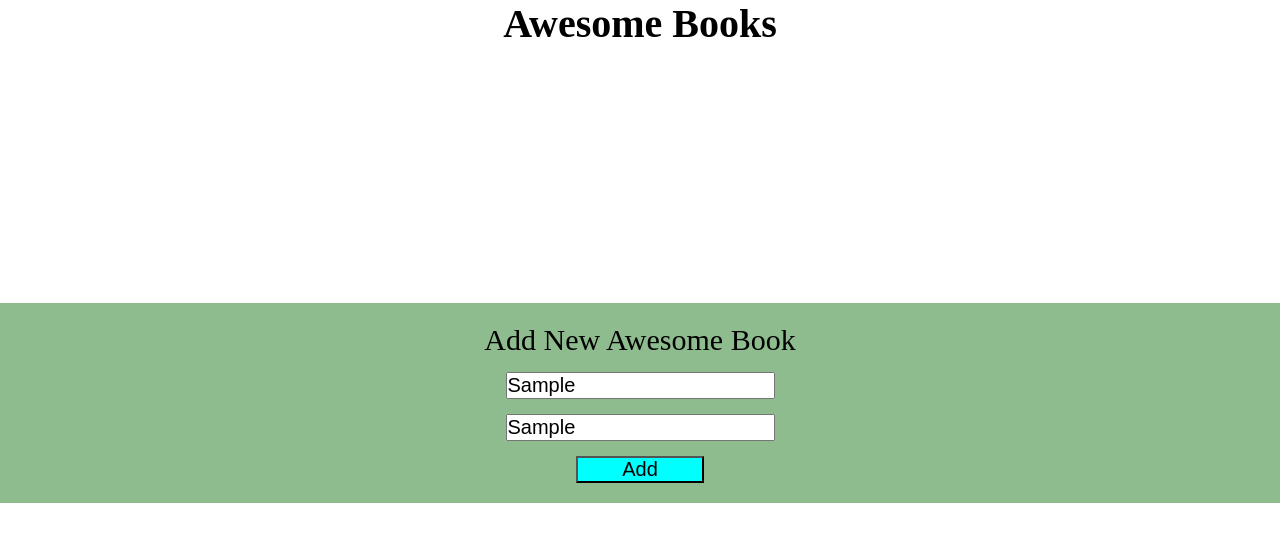
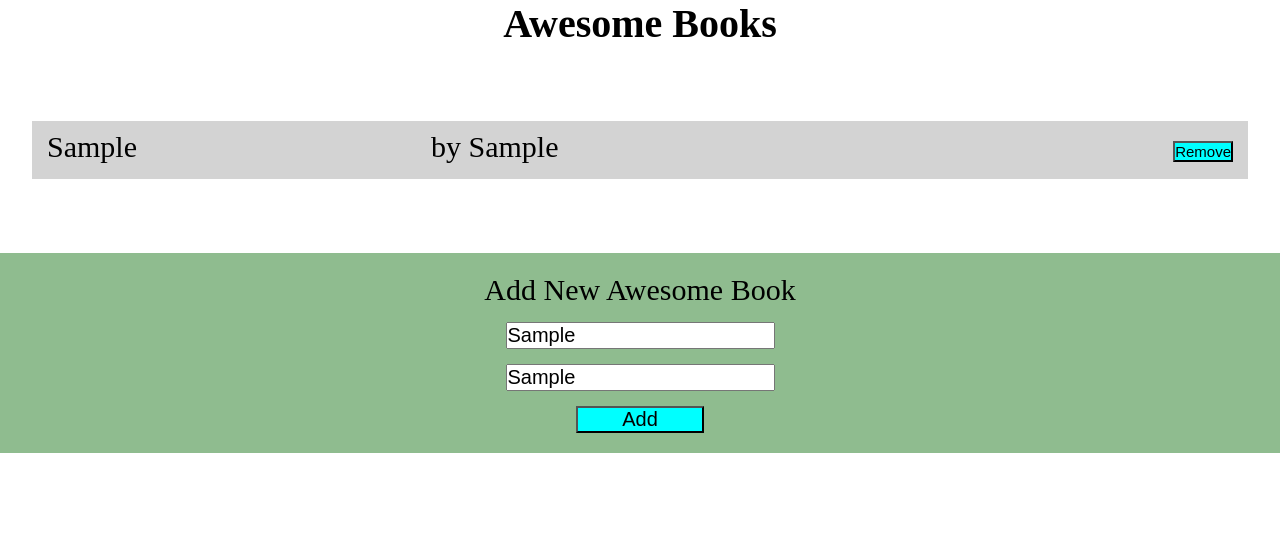
Before and after one commit to Boku52500/Awesome-Books, a plain HTML site: page index.html in a window 1280 px wide. Both pictures are taken after typing "Sample", "Sample" into the empty fields and a click on the button "Add". Drawn offline with Linux system fonts and the light colour scheme.

Commit message:
Finished project.

```diff
--- a/script.js
+++ b/script.js
@@ -36,13 +36,15 @@ class Second {
       booksSection.innerHTML = '';
     }
     const bookInfo = document.createElement('div');
+    bookInfo.classList.add('allBook');
     const info = `
+    <div class="author-title">
     <p class="title">${item.title}</p>
-    <p class="author">${item.author}</p>
-    <button onclick="books.remove(${item.id})" type="button" id="book-${item.id}">Remove</button>
-
+    <p class="author">by ${item.author}</p>
+    </div>
+    <button class="remove-but" onclick="newbooks.remove(${item.id})" type="button" id="book-${item.id}">Remove</button>
   `;
-    bookInfo.innerHTML = text;
+    bookInfo.innerHTML = info;
     booksSection.appendChild(bookInfo);
   }
 
--- a/style.css
+++ b/style.css
@@ -22,7 +22,7 @@ h1 {
   display: flex;
   flex-direction: column;
   align-items: center;
-  margin-top: 15%;
+  margin-top: 5%;
   gap: 15px;
   background: darkseagreen;
 }
@@ -43,3 +43,43 @@ h1 {
 .input-text {
   font-size: 20px;
 }
+
+.booksSection p {
+  font-size: 30px;
+}
+
+.booksSection .author {
+  position: fixed;
+  margin-left: 30%;
+}
+
+.booksSection hr {
+  margin-top: 30%;
+}
+
+.remove-but {
+  font-size: 15px;
+  margin-top: 20px;
+  border-radius: 0;
+  background-color: aqua;
+}
+
+.allBook {
+  display: flex;
+  width: 95%;
+  flex-direction: row;
+  align-items: baseline;
+  justify-content: space-between;
+  padding-left: 15px;
+  padding-right: 15px;
+  padding-bottom: 15px;
+  margin: 10px;
+  background: lightgray;
+}
+
+.author-title {
+  display: flex;
+  flex-direction: row;
+  align-items: baseline;
+  gap: 20px;
+}
```
